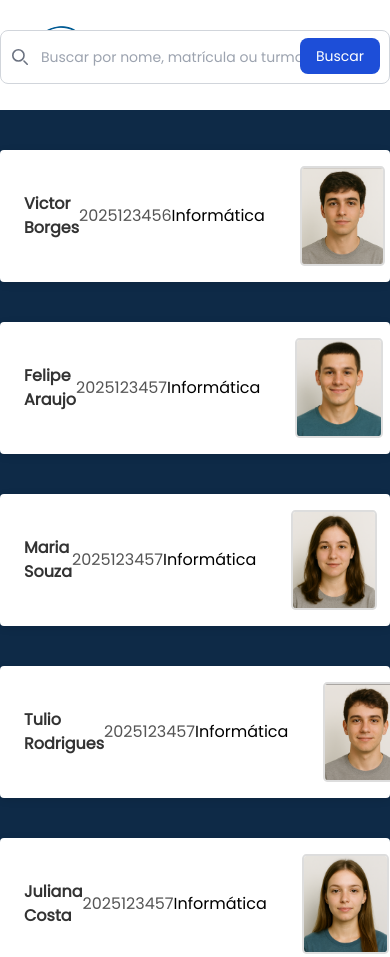
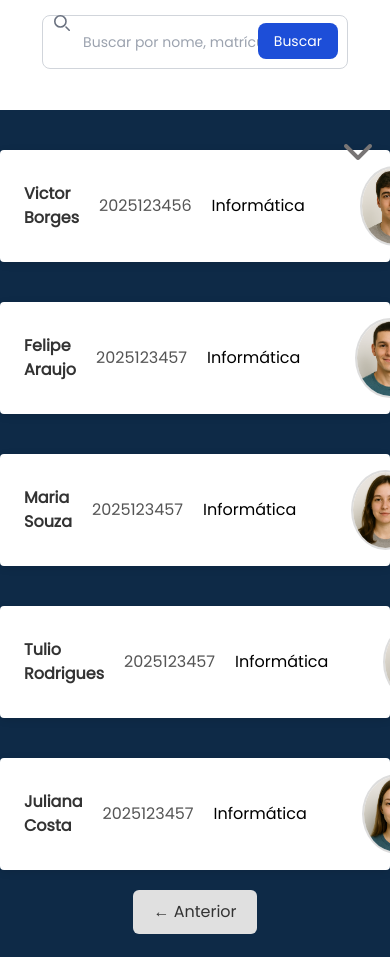
Before and after one commit to VictorBorges7/CarografoTCC, a plain HTML site: page index.html in a window 390 px wide. Shown: the top 957 px of the page. Drawn offline with nearby package versions, Linux system fonts and the light colour scheme.

Commit message:
atualizacao do site (responsividade melhorada e animacao nova)

```diff
--- a/assets/css/style.css
+++ b/assets/css/style.css
@@ -9,18 +9,24 @@
 
 html{
     height: 100vh;
-    background-color: black;
+    background-color: #0e2a47;
 }
+
+body{
+  overflow-x: hidden;
+}
+
 
 /* FIM DA CONFIGURACAO GERAL DA PAGINA*/
 /* INICIO DA ESTILIZACAO DA NAVBAR*/
 
 .banner{
-    height: 115vh;
+    min-height: 115vh;
     background-image: url(../img/background.svg);
     background-position: center;
     background-repeat: no-repeat;
     background-size: cover;
+    padding-top: 120px;
 }
 
 .container{
@@ -97,6 +103,22 @@ header{
     transform: rotate(180deg); /* seta para baixo */
 }
 
+@media (max-width: 1279px) {
+  #ola-texto {
+    display: none;
+  }
+}
+
+@media (max-width: 1023px){
+  #header-cefet{
+    display: none;
+  }
+
+  .container{
+    height: 100px;
+  }
+}
+
 /* INICIO DA ESTILIZACAO DO DROPDOWN MENU*/
 
 
@@ -153,14 +175,6 @@ header{
 
 /* INICIO ESTILIZACAO CARDS ALUNOS*/
 
-.cards-container {
-  display: flex;
-  flex-direction: column;  /* Um abaixo do outro */
-  align-items: center;     /* Centraliza horizontalmente */
-  gap: 20px;               /* Espaço entre os cards */
-  padding: 40px 20px;
-}
-
 .card {
     display: flex;
     justify-content: space-between;
@@ -199,7 +213,51 @@ header{
       margin-right: 35px;
     }
 
-/* FIM ESTILIZACAO CARDS ALUNOS*/
+    /* FIM ESTILIZACAO CARDS ALUNOS*/
+
+    @media (max-width: 768px) {
+      .flex {
+        flex-direction: column;
+        gap: 10px;
+        align-items: flex-start;
+      }
+
+      .btn-ola {
+        align-self: flex-end;
+        margin-top: 10px;
+      }
+
+      .barrapesquisa {
+        position: static;
+        transform: none;
+        width: 80%;
+        margin: 10px auto;
+      }
+
+      .card {
+        /*flex-direction: column;*/
+        justify-content: space-between;
+        align-items: center;
+        gap: 20px;
+        text-align: left;
+        width: 100%;
+      }
+
+      .foto {
+        width: 80px;
+        height: 80px;
+        border-radius: 50%;
+        object-fit: cover;
+      }
+
+      .paginacao {
+        gap: 20px;
+        flex-wrap: wrap;
+      }
+    }
+
+
+
 
 /* INICIO ESTILIZACAO PAGINACAO*/
 
--- a/index.html
+++ b/index.html
@@ -15,7 +15,7 @@
 
             <div class="flex"> <!--Flex-->
 
-                <a href="https://www.cefetmg.br/" target="_blank"><img src="assets/img/LogoCefete100x100.png" alt=""></a>
+                <a href="https://www.cefetmg.br/" target="_blank" id="header-cefet"><img src="assets/img/LogoCefete100x100.png" alt=""></a>
 
                 <!-- Barra de Pesquisa -->
                 <div class="barrapesquisa">
@@ -46,7 +46,7 @@
 
             <div class="btn-ola" id="btnOla">
                 <button id="botao-header">
-                    Olá,<span> USUÁRIO </span>
+                    <span id="ola-texto">Olá,<span> USUÁRIO </span></span>
                     <i class="fa-solid fa-chevron-up seta-icon"></i>
                 </button>
 
```
